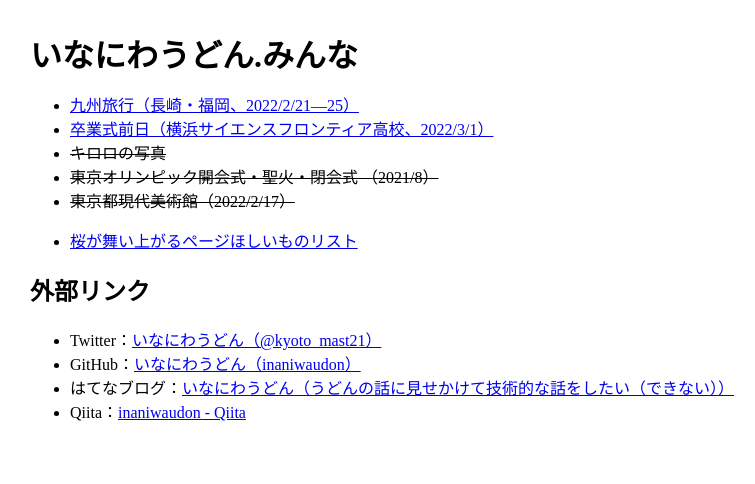
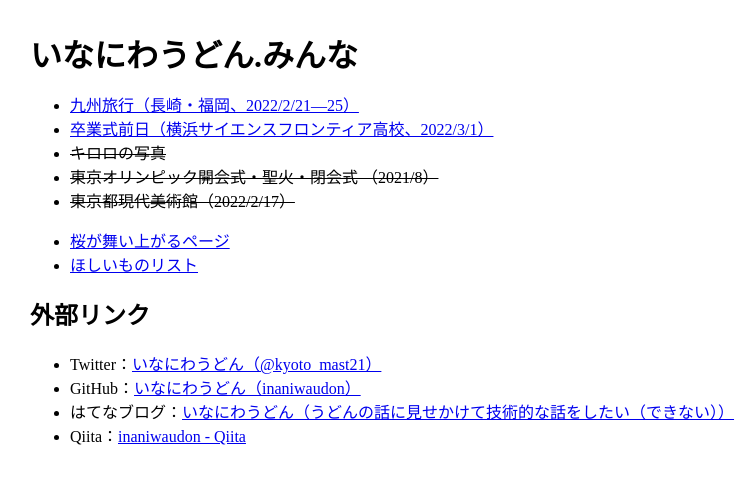
Before and after one commit to inaniwaudon/inaniwaudon-minna, a Next.js app: page / in a window 1280 px wide. Shown: the top 484 px of the page, without its empty margins (0-755 px from the left). Built offline with nearby package versions, Linux system fonts and the light colour scheme.

Commit message:
modify the list

```diff
--- a/src/pages/index.tsx
+++ b/src/pages/index.tsx
@@ -32,6 +32,8 @@ const Index = () => {
           <a href="https://inaniwaudon.github.io/spring-2022/">
             桜が舞い上がるページ
           </a>
+        </li>
+        <li>
           <a href="https://inaniwaudon.github.io/hoshiimo/">ほしいものリスト</a>
         </li>
       </ul>
```
